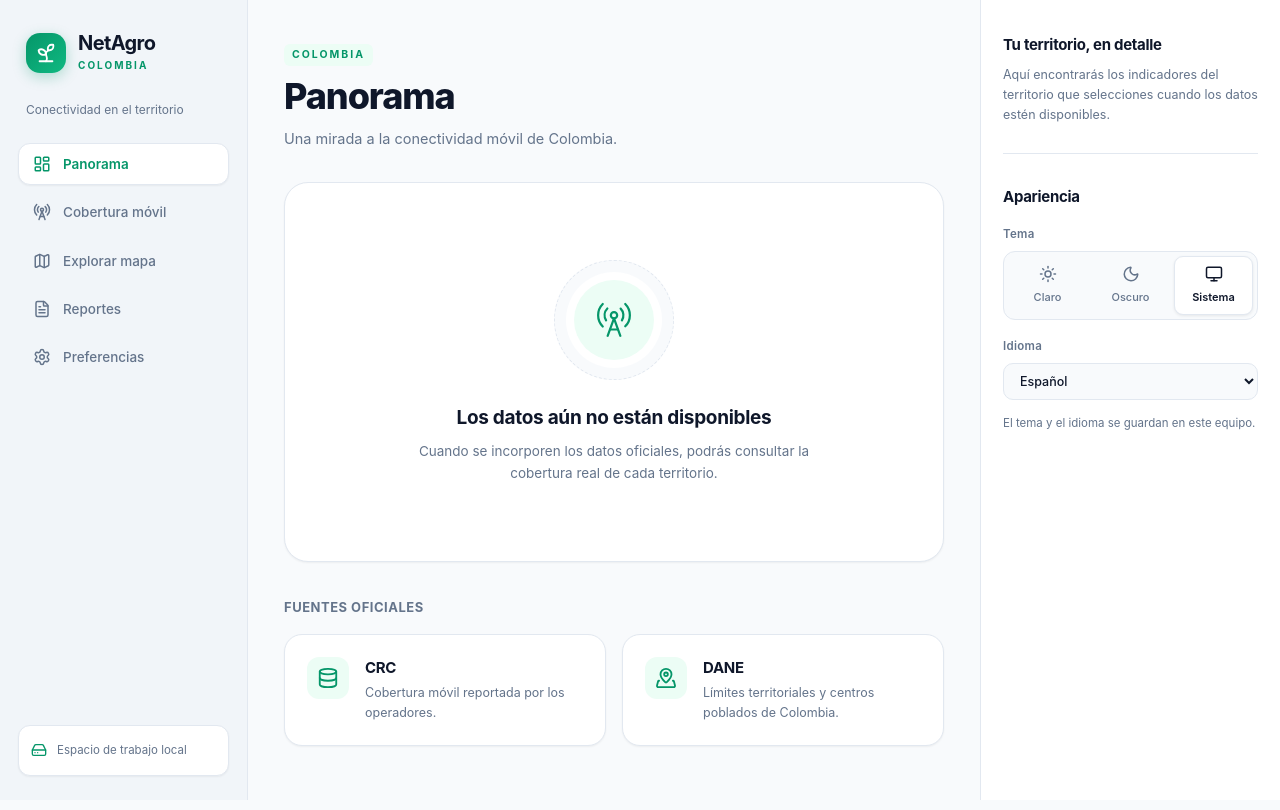
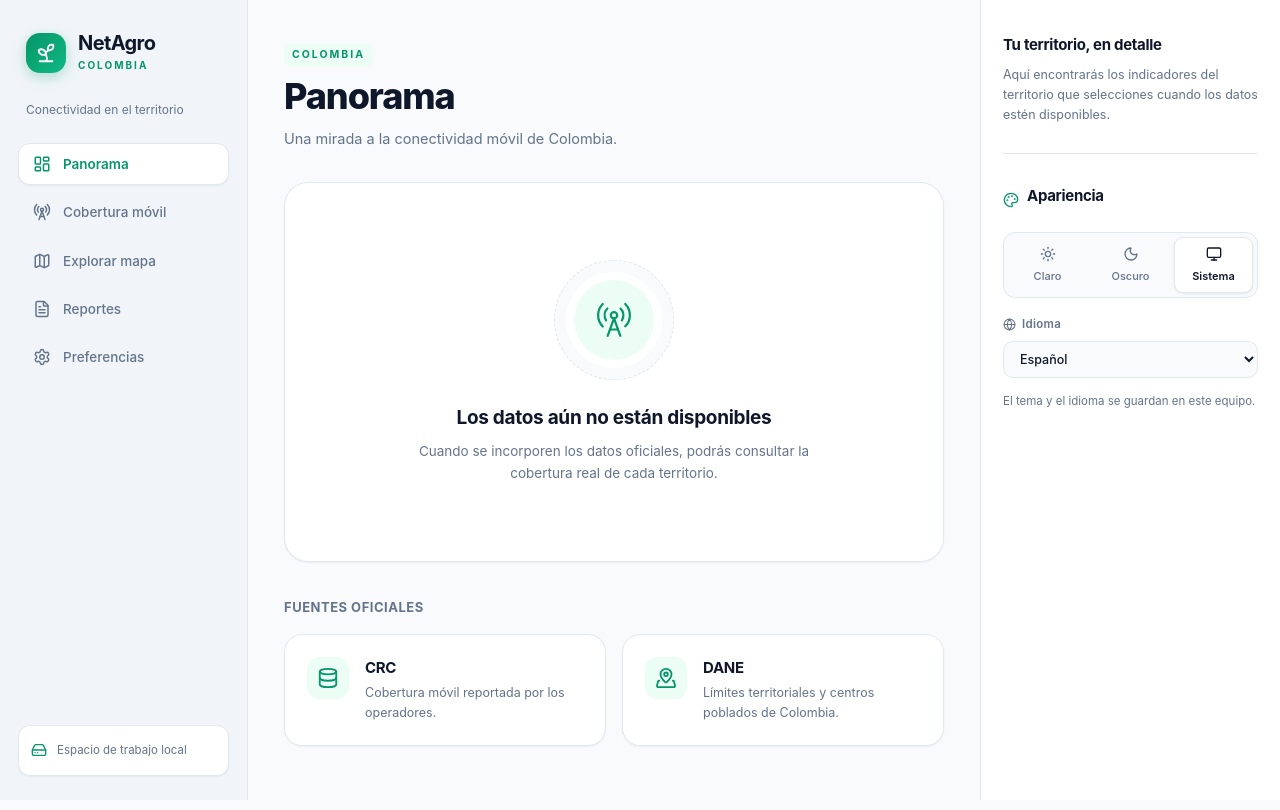
Before and after one commit to karol-Isabella/netagro-colombia-desktop, a React (Vite) app: page / in a window 1280 px wide. Built offline with nearby package versions, Linux system fonts and the light colour scheme.

Commit message:
feat(preferences): implement macOS-style segmented control in PreferencesPanel

```diff
--- a/src/renderer/app/components/PreferencesPanel.tsx
+++ b/src/renderer/app/components/PreferencesPanel.tsx
@@ -1,5 +1,5 @@
 import { useId } from 'react'
-import { Sun, Moon, Monitor } from 'lucide-react'
+import { Sun, Moon, Monitor, Globe, Palette } from 'lucide-react'
 import { localeSchema, type Theme } from '@shared/contracts'
 import { usePreferences } from '@renderer/preferences/usePreferences'
 import { useTranslation } from '@renderer/i18n/useTranslation'
@@ -14,30 +14,66 @@ export function PreferencesPanel() {
   const t = useTranslation()
   const { theme, locale, update, persistenceFailed } = usePreferences()
   const id = useId()
+
   return (
     <section className="preferences-panel" aria-labelledby={`${id}-heading`}>
-      <h2 id={`${id}-heading`}>{t('appearance')}</h2>
+      <div className="flex items-center gap-2 mb-3">
+        <Palette size={16} className="text-[var(--accent)]" aria-hidden="true" />
+        <h2 id={`${id}-heading`} className="font-bold text-sm text-[var(--text)]">
+          {t('appearance')}
+        </h2>
+      </div>
+
+      {/* Apple-style Segmented Theme Control */}
       <fieldset className="theme-picker">
-        <legend>{t('theme')}</legend>
+        <legend className="sr-only">{t('theme')}</legend>
         <div className="theme-options">
           {themes.map(({ value, icon: Icon }) => (
-            <label key={value} className={theme === value ? 'theme-option selected' : 'theme-option'}>
-              <input type="radio" name={`${id}-theme`} value={value} checked={theme === value}
-                onChange={() => update({ theme: value })} />
-              <Icon size={18} aria-hidden="true" />
+            <label
+              key={value}
+              className={theme === value ? 'theme-option selected' : 'theme-option'}
+            >
+              <input
+                type="radio"
+                name={`${id}-theme`}
+                value={value}
+                checked={theme === value}
+                onChange={() => update({ theme: value })}
+              />
+              <Icon size={16} aria-hidden="true" />
               <span>{t(value)}</span>
             </label>
           ))}
         </div>
       </fieldset>
-      <label className="language-label" htmlFor={`${id}-language`}>{t('language')}</label>
-      <select id={`${id}-language`} value={locale}
-        onChange={(event) => update({ locale: localeSchema.parse(event.target.value) })}>
-        <option value="es" lang="es">Español</option>
-        <option value="en" lang="en">English</option>
-      </select>
+
+      {/* Language Selector */}
+      <div className="mt-4">
+        <label className="language-label flex items-center gap-1.5" htmlFor={`${id}-language`}>
+          <Globe size={13} className="text-[var(--muted)]" aria-hidden="true" />
+          <span>{t('language')}</span>
+        </label>
+        <select
+          id={`${id}-language`}
+          value={locale}
+          aria-label={t('language')}
+          onChange={(event) => update({ locale: localeSchema.parse(event.target.value) })}
+        >
+          <option value="es" lang="es">
+            Español
+          </option>
+          <option value="en" lang="en">
+            English
+          </option>
+        </select>
+      </div>
+
       <p className="small-copy">{t('preferencesDescription')}</p>
-      {persistenceFailed && <p role="status" className="storage-warning">{t('storageWarning')}</p>}
+      {persistenceFailed && (
+        <p role="status" className="storage-warning">
+          {t('storageWarning')}
+        </p>
+      )}
     </section>
   )
 }
```
